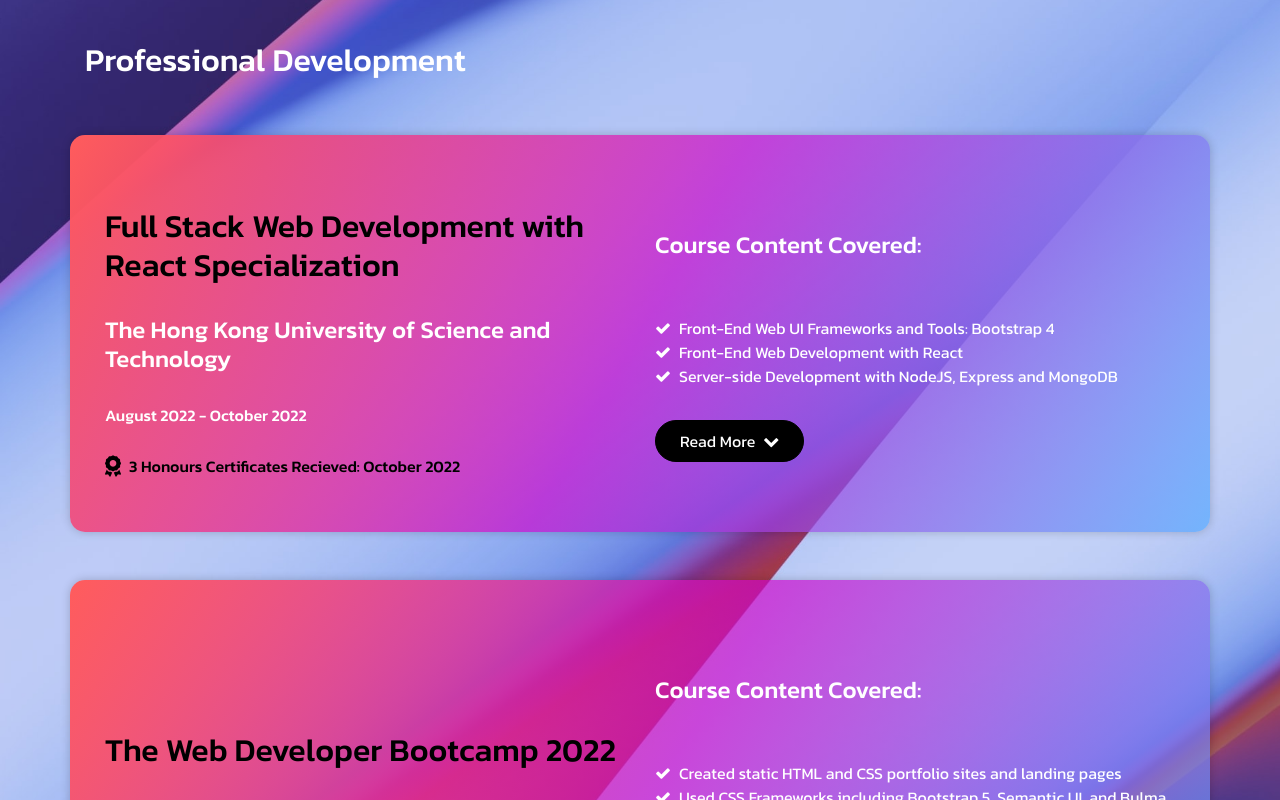
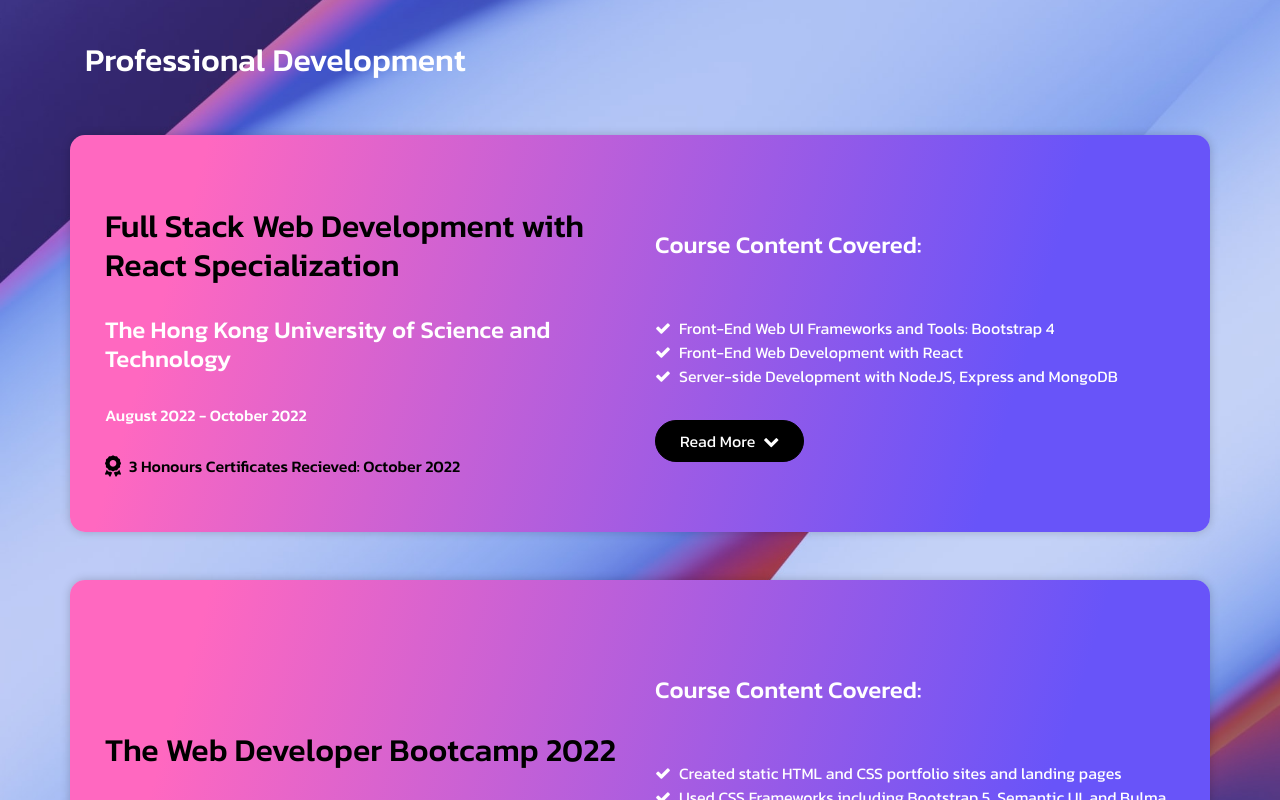
Before and after one commit to TropicalXU/layerlabsv2, a React (Create React App) app: page /about/personal-profile in a window 1280 px wide. Shown: the part 1000-1800 px from the top of the page. Built offline with nearby package versions, Linux system fonts and the light colour scheme; no server answers.

Commit message:
style updates 6

```diff
--- a/src/App.css
+++ b/src/App.css
@@ -437,7 +437,7 @@ p {
 
 .course-card {
   color: rgb(255, 255, 255);
-  background-image: linear-gradient(300deg, rgba(91, 173, 255, 0.735), rgba(204, 0, 204, 0.661), rgb(255, 92, 92));
+  background-image: linear-gradient(106.4deg, rgb(255, 104, 192) 11.1%, rgb(104, 84, 249) 81.3%);
   padding: 20px;
   border: none;
   border-radius: 15px;
```
